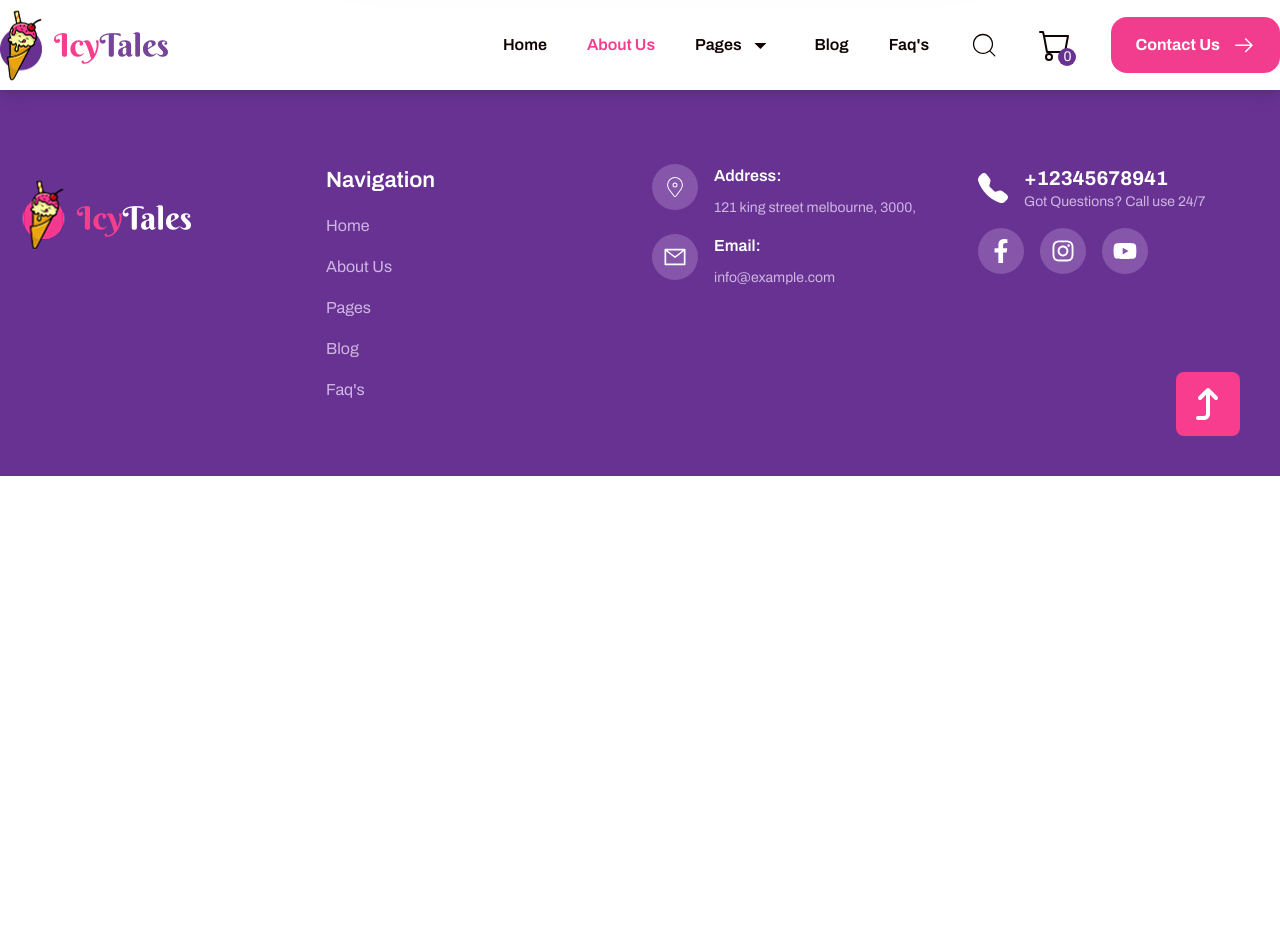
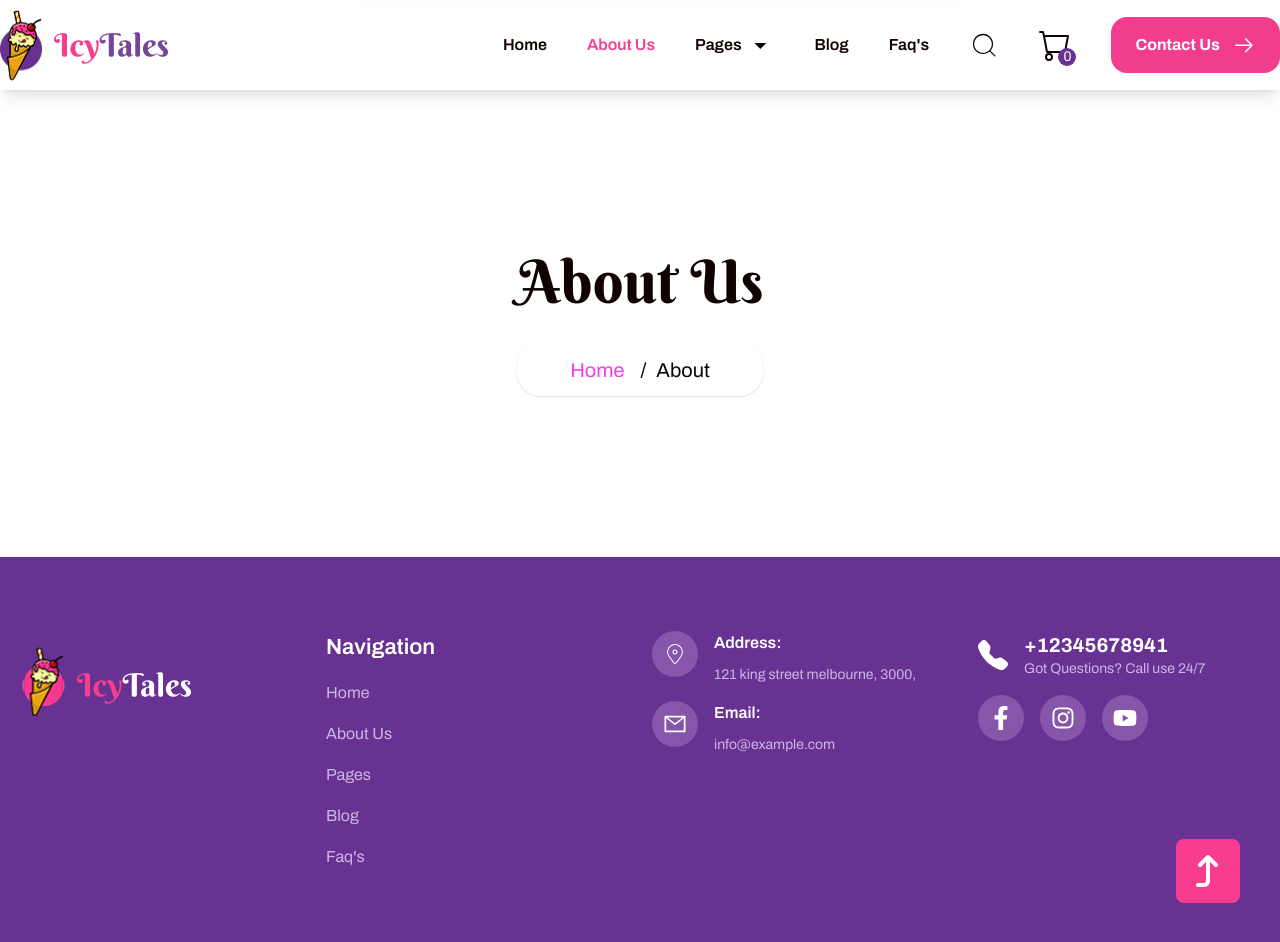
Before and after one commit to lifeonthecode/Ice-Tales, a React (Vite) app: page /about in a window 1280 px wide. Before the commit the page ends 800 px from the top, so only its background shows below. Built offline with nearby package versions, Linux system fonts and the light colour scheme.

Commit message:
page broadcom component added

```diff
--- a/src/App.jsx
+++ b/src/App.jsx
@@ -2,6 +2,7 @@ import { BrowserRouter, Route, Routes } from "react-router"
 import Navbar from "./Components/Navbar/Navbar"
 import Footer from "./Components/Footer/Footer"
 import Home from "./Pages/Home/Home"
+import About from "./Pages/About/About"
 
 function App() {
 
@@ -13,6 +14,7 @@ function App() {
 
         <Routes>
           <Route path="/" element={<Home/>} />
+          <Route path="/about" element={<About/>} />
         </Routes>
 
         {/* Footer  */}
--- /dev/null
+++ b/src/Components/Broadcom/Broadcom.jsx
@@ -0,0 +1,50 @@
+import React from 'react';
+import { Link, useLocation } from 'react-router';
+
+const Broadcom = ({page}) => {
+
+    const location = useLocation();
+    const pathnames = location.pathname.split('/').filter(x => x);
+
+
+    return (
+        <div className='w-full min-h-[467px] h-full bg-[url("/bg.png")] bg-cover bg-no-repeat bg-center flex items-center justify-center'>
+
+            <div className="lg:container mx-auto">
+                <div className="flex items-center justify-center">
+                    <div className='flex flex-col gap-8 text-center'>
+                        <h2 className='text-6xl text-[#0f0200] font-berkshire-heading font-normal capitalize'>{page}</h2>
+                        <div className="flex items-center gap-4 justify-center bg-white min-w-[231px] w-full h-[52px] rounded-3xl px-4 shadow">
+                            <Link to={'/'} className='text-[#f83de8] text-xl font-archivo font-normal capitalize'>home</Link>
+
+                            {
+                                pathnames.map((item, index) => {
+
+                                    const isLast = index === pathnames.length - 1;
+                                    const routeTo = `/${pathnames.slice(0, index + 1).join('/')}`;
+
+                                    return (
+                                        <div className="flex items-center gap-4" key={index}>
+                                            {
+                                                isLast ? (
+                                                    <h3 className={` text-xl font-archivo font-normal capitalize flex items-center gap-2.5 ${isLast ? 'text-[#0f0200]' : 'text-[#f83de8]' }`}><span>/</span> {item}</h3>
+                                                ) : (
+                                                    <Link to={routeTo} className='text-[#f83de8] text-xl font-archivo font-normal capitalize'>{item}</Link>
+                                                 )
+
+                                            }
+                                        </div>
+                                    )
+                                })
+                            }
+
+                        </div>
+                    </div>
+                </div>
+            </div>
+
+        </div>
+    );
+};
+
+export default Broadcom;
--- /dev/null
+++ b/src/Pages/About/About.jsx
@@ -0,0 +1,18 @@
+import React from 'react';
+import Broadcom from '../../Components/Broadcom/Broadcom';
+
+const About = () => {
+    return (
+        <div>
+
+
+            {/* broadcom component  */}
+            <div>
+                <Broadcom page={'about us'} />
+            </div>
+
+        </div>
+    );
+};
+
+export default About;
```
Also changed, not shown: public/bg.png (added).
